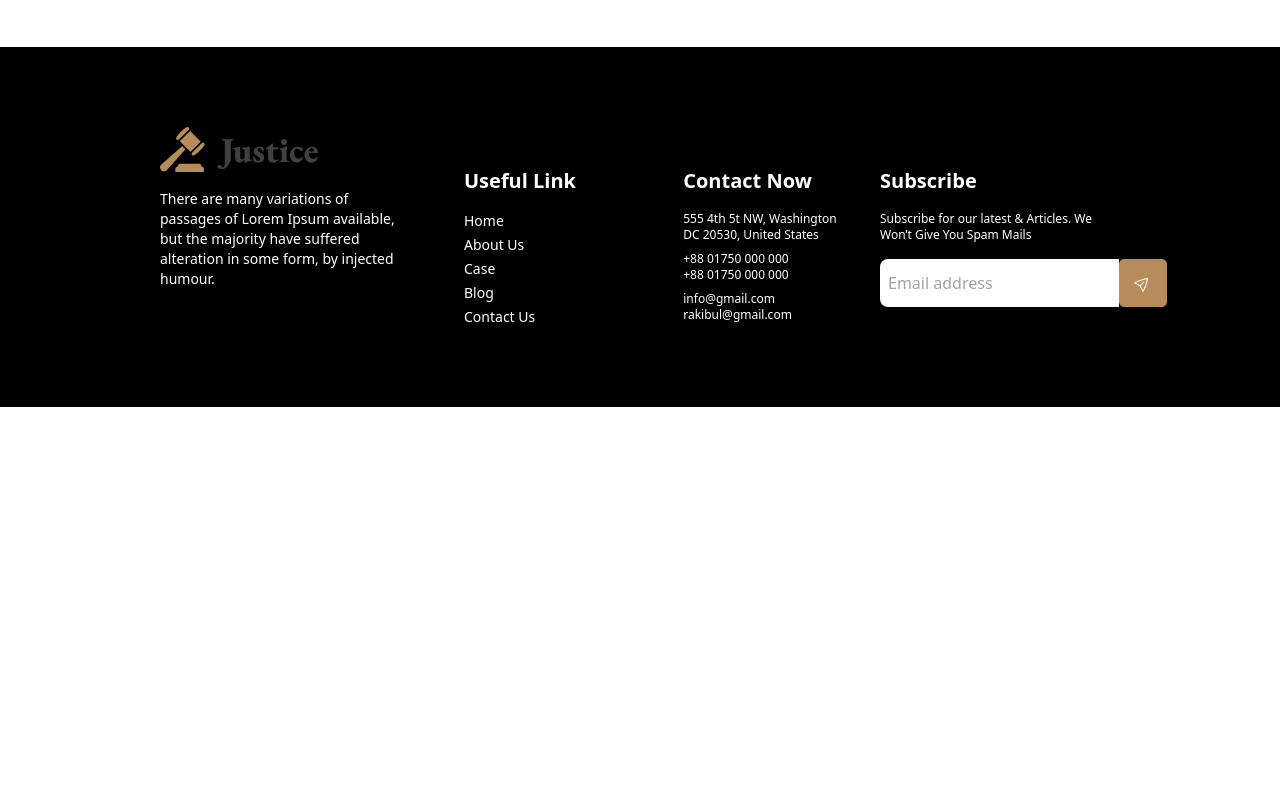
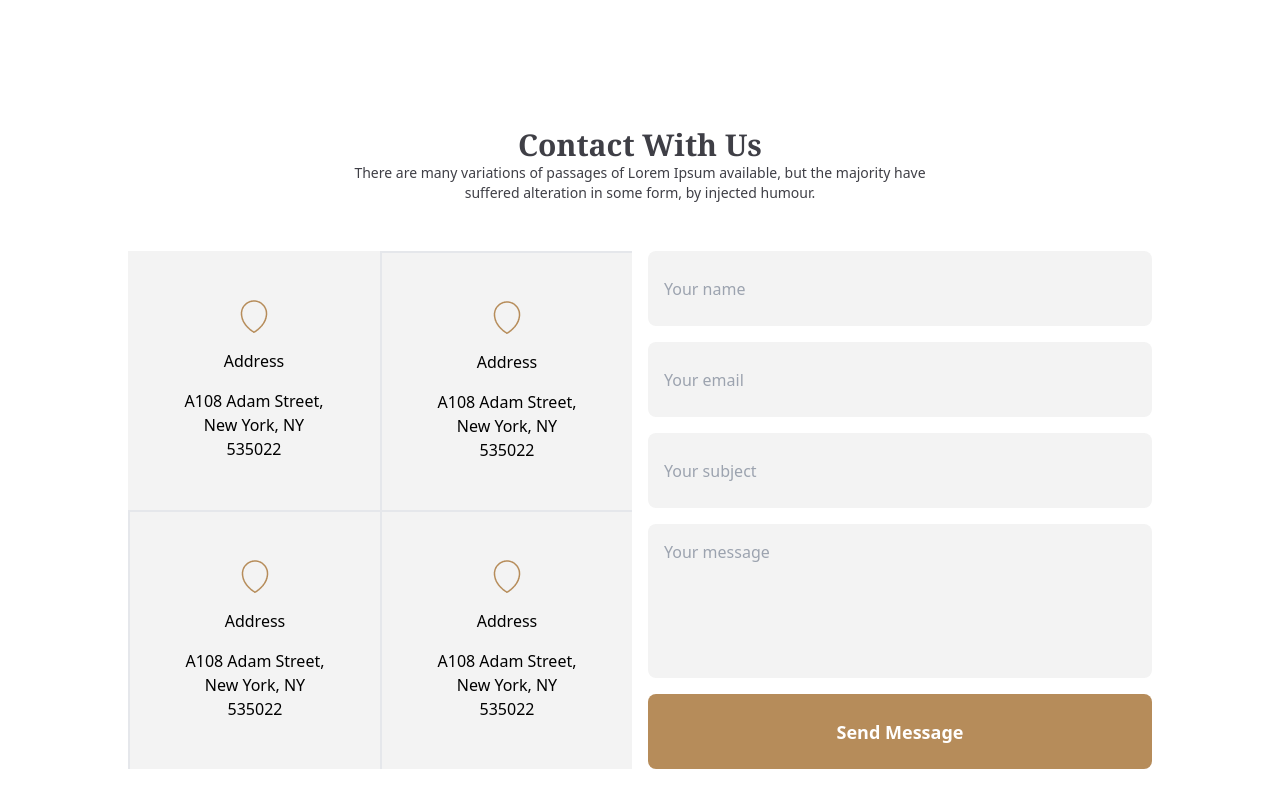
Before and after one commit to rakibulhasan-bu/Legal-solutions, a plain HTML site: page index.html in a window 1280 px wide. Shown: the part 1520-2320 px from the top of the page. Before the commit the page ends 1927 px from the top, so only its background shows below. Drawn offline with nearby package versions, Linux system fonts and the light colour scheme.

Commit message:
contact us form create and updated

```diff
--- a/index.html
+++ b/index.html
@@ -353,6 +353,111 @@
           </div>
         </div>
       </section>
+      <!-- clint comment section starts here  -->
+      <section></section>
+      <!-- frequently ask question section start here  -->
+      <section></section>
+      <!-- contact with us section start here  -->
+      <section>
+        <div class="container w-4/5 max-w-screen-lg mx-auto py-20">
+          <!-- contact section header  -->
+          <div class="pb-12">
+            <div class="w-3/5 mx-auto text-center">
+              <h2 class="text-3xl font-bold font-serif text-zinc-700">
+                Contact With Us
+              </h2>
+              <p class="text-sm text-zinc-700">
+                There are many variations of passages of Lorem Ipsum available,
+                but the majority have suffered alteration in some form, by
+                injected humour.
+              </p>
+            </div>
+          </div>
+
+          <!-- contact section body  -->
+          <div class="flex gap-4">
+            <!-- contact section left address div  -->
+            <div
+              class="grid grid-cols-2 border-[#CFCFCF] divide-x-2 divide-y-2 w-1/2"
+            >
+              <div
+                class="flex items-center justify-center text-center flex-col gap-4 p-12 bg-[#F3F3F3]"
+              >
+                <img src="images/address.png" alt="" />
+                <h2>Address</h2>
+
+                <p>
+                  A108 Adam Street, <br />
+                  New York, NY 535022
+                </p>
+              </div>
+              <div
+                class="flex items-center justify-center text-center flex-col gap-4 p-12 bg-[#F3F3F3]"
+              >
+                <img src="images/address.png" alt="" />
+                <h2>Address</h2>
+
+                <p>
+                  A108 Adam Street, <br />
+                  New York, NY 535022
+                </p>
+              </div>
+              <div
+                class="flex items-center justify-center text-center flex-col gap-4 p-12 bg-[#F3F3F3]"
+              >
+                <img src="images/address.png" alt="" />
+                <h2>Address</h2>
+
+                <p>
+                  A108 Adam Street, <br />
+                  New York, NY 535022
+                </p>
+              </div>
+              <div
+                class="flex items-center justify-center text-center flex-col gap-4 p-12 bg-[#F3F3F3]"
+              >
+                <img src="images/address.png" alt="" />
+                <h2>Address</h2>
+
+                <p>
+                  A108 Adam Street, <br />
+                  New York, NY 535022
+                </p>
+              </div>
+            </div>
+            <!-- contact section right input div  -->
+
+            <div class="flex flex-col gap-4 w-1/2">
+              <input
+                type="text"
+                class="w-full h-1/6 pl-4 bg-[#F3F3F3] focus:outline-none rounded-lg"
+                placeholder="Your name"
+              />
+              <input
+                type="email"
+                class="w-full h-1/6 pl-4 bg-[#F3F3F3] focus:outline-none rounded-lg"
+                placeholder="Your email"
+              />
+              <input
+                type="text"
+                class="w-full h-1/6 pl-4 bg-[#F3F3F3] focus:outline-none rounded-lg"
+                placeholder="Your subject"
+              />
+              <textarea
+                type="text"
+                class="w-full h-2/6 pl-4 bg-[#F3F3F3] resize-none py-4 focus:outline-none rounded-lg"
+                placeholder="Your message"
+              ></textarea>
+
+              <input
+                type="submit"
+                value="Send Message"
+                class="w-full h-1/6 text-white font-semibold text-lg bg-[#B68C5A] focus:outline-none rounded-lg"
+              />
+            </div>
+          </div>
+        </div>
+      </section>
     </main>
     <!-- these is main section design  -->
     <footer class="bg-black text-white">
```
